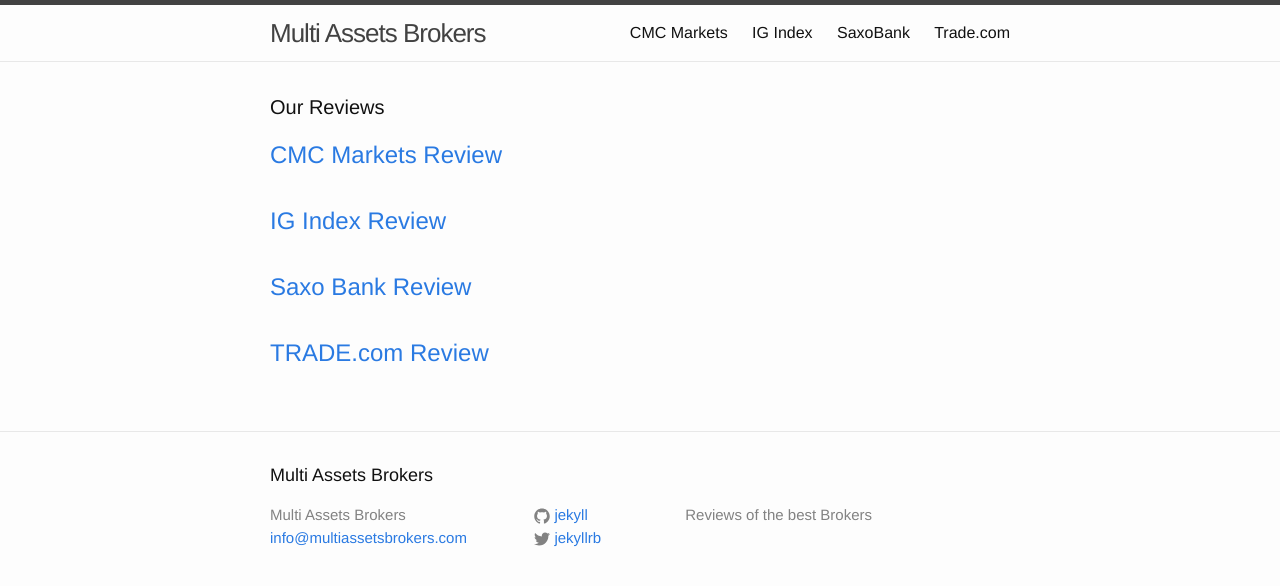
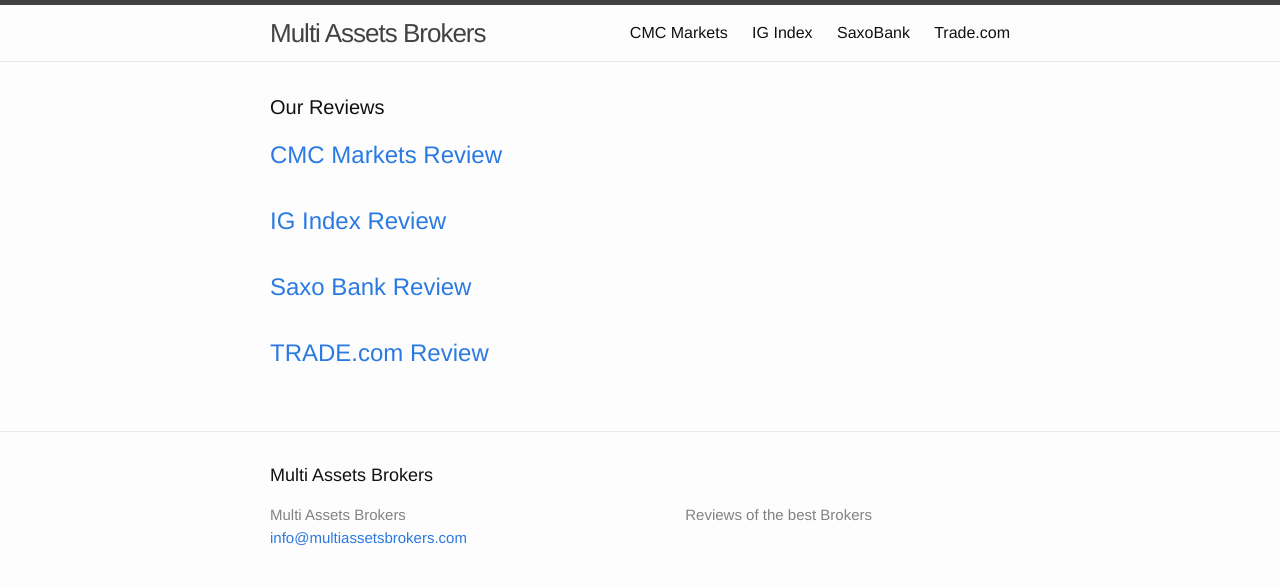
Before and after one commit to isaksamet/multiassetsbrokers, a Jekyll site: the page built from index.html, in a window 1280 px wide. Shown: the top 586 px of the page. Built offline with Jekyll 4.4.1, drawn with Linux system fonts in a browser that asks for light colours.

Commit message:
Updated Config

```diff
--- a/_config.yml
+++ b/_config.yml
@@ -15,7 +15,7 @@
 email: info@multiassetsbrokers.com
 description: 'Reviews of the best Brokers '
 baseurl:
-url: http://yourdomain.com
-twitter_username: jekyllrb
-github_username: jekyll
+url: http://multiassetsbrokers.com
+twitter_username:
+github_username:
 markdown: kramdown
```
